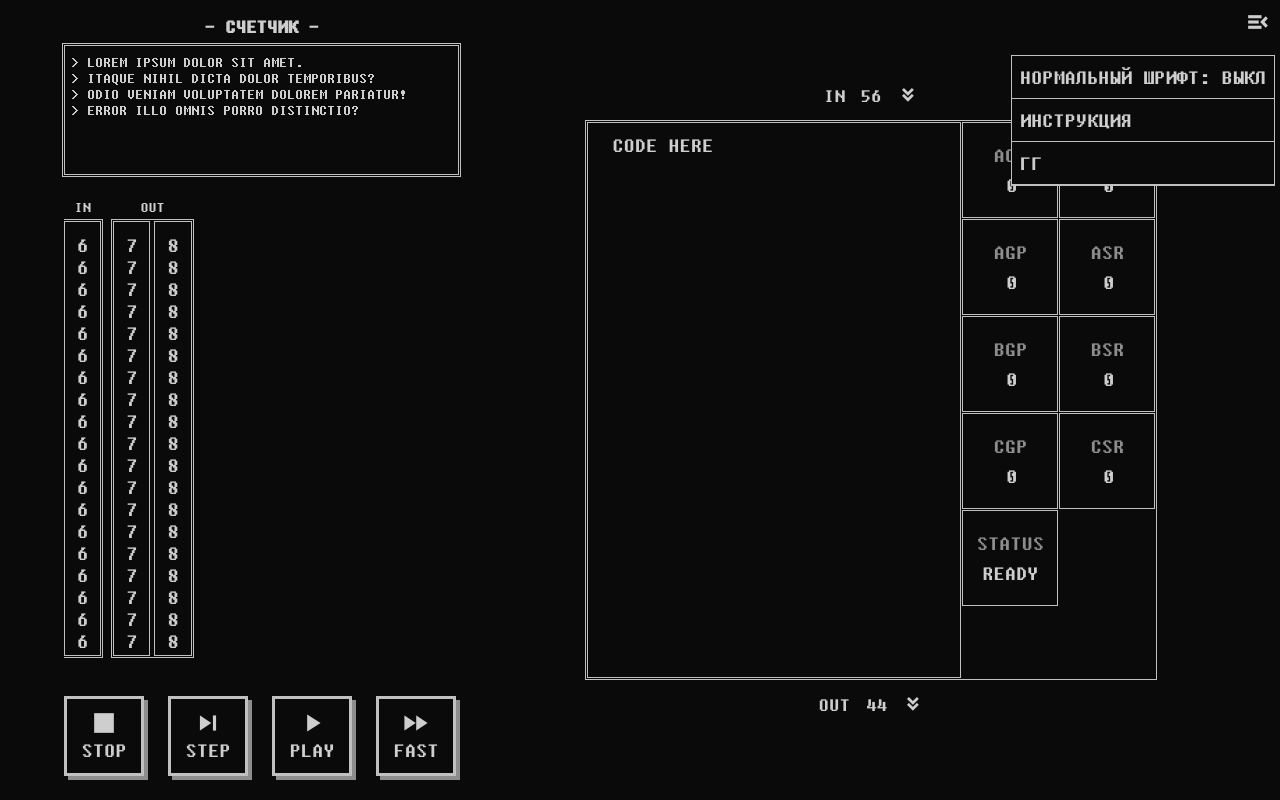
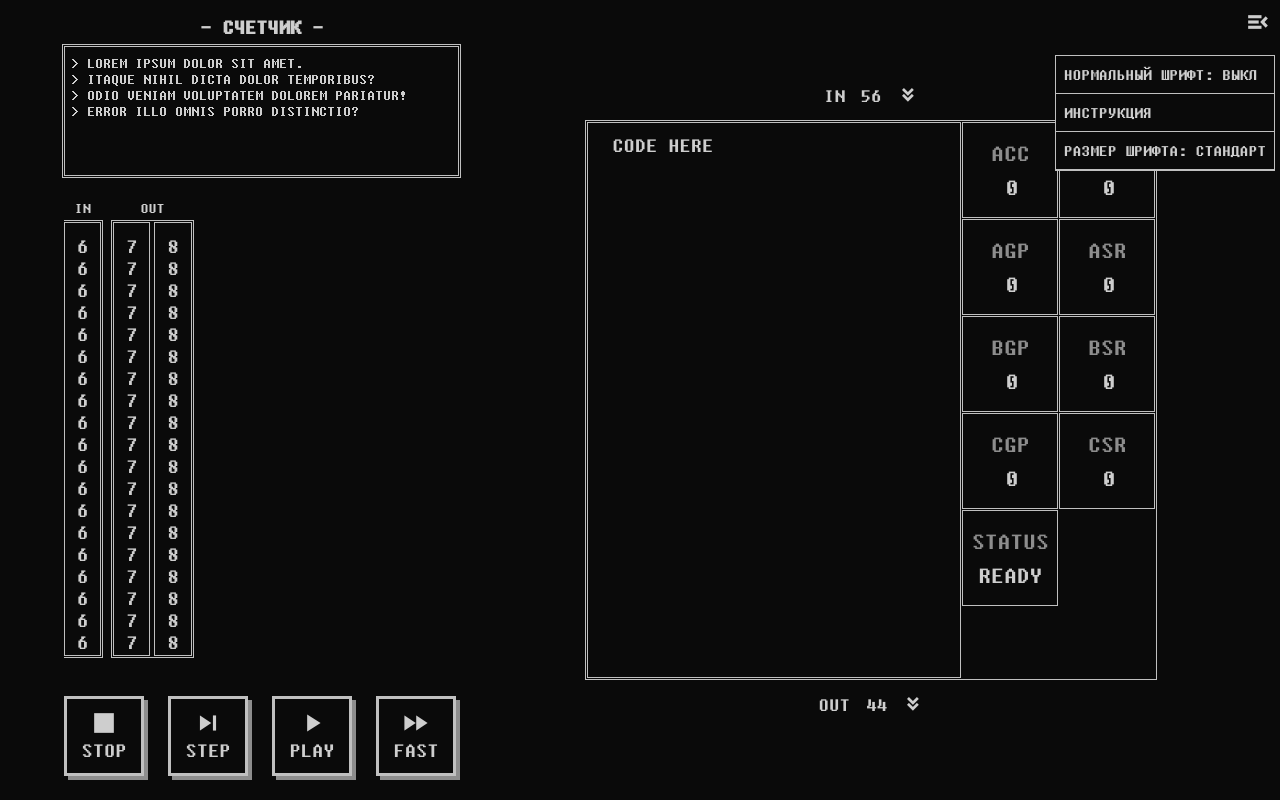
Before and after one commit to lazerpope/KIS-120, a plain HTML site: page index.html in a window 1280 px wide. Both pictures are taken after a click on the element "menu". Drawn offline with nearby package versions, Linux system fonts and the light colour scheme.

Commit message:
font size switch

```diff
--- a/index.html
+++ b/index.html
@@ -51,8 +51,8 @@
             <li>
                 Инструкция
             </li>
-            <li>
-                гг
+            <li class="font-switch">
+                Шрифт: Стандарт
             </li>
         </ul>
     </div>
@@ -238,6 +238,7 @@
     <script src="scripts/proc.js"></script>
     <script src="scripts/codeFormatter.js"></script>
     <script src="scripts/codeChecker.js"></script>
+    <script src="scripts/fontSizeSwither.js"></script>
 </body>
 
 
--- /dev/null
+++ b/scripts/fontSizeSwither.js
@@ -0,0 +1,37 @@
+let fontSwitch = document.querySelector('.menu .font-switch')
+
+let fontList = [
+    {
+        size: '0.8rem',
+        comment: 'Мало'
+    },
+    {
+        size: '1rem',
+        comment: 'стандарт'
+    },
+    {
+        size: '1.1rem',
+        comment: 'больше'
+    },
+    {
+        size: '1.2rem',
+        comment: 'много'
+    },
+    {
+        size: '1.3rem',
+        comment: 'ого'
+    },
+]
+
+let fontPointer = 0
+
+fontSwitch.addEventListener('click', nextFontSize)
+
+nextFontSize()
+
+function nextFontSize() {
+        fontPointer++
+        fontPointer = fontPointer % fontList.length
+        document.body.style.setProperty('--my-font-adaptive-size', fontList[fontPointer].size);
+        fontSwitch.innerHTML = 'размер шрифта: ' + fontList[fontPointer].comment
+}
--- a/styles/left.css
+++ b/styles/left.css
@@ -14,7 +14,7 @@
 .left h4 {
     text-align: center;
     margin-bottom: 8px;
-    font-size: 1.3rem;
+    font-size: calc( var(--my-font-adaptive-size) * 1.4);
 }
 
 .left h4::before {
@@ -72,7 +72,7 @@
     overflow: hidden;
 }
 .left .io li {
-    font-size: 1.4rem;
+    font-size: calc( var(--my-font-adaptive-size) * 1.4);
 
 }
 
@@ -97,7 +97,7 @@
     justify-content: center;
     flex-direction: column;
     gap: 4px;
-    font-size: 1.4rem;
+    font-size:calc( var(--my-font-adaptive-size) * 1.4);
     cursor: pointer;
     border: 3px solid var(--border);
     width: 80px;
--- a/styles/main.css
+++ b/styles/main.css
@@ -19,7 +19,7 @@
 }
 
 .main .in span {
-    font-size: 1.3rem;
+    font-size: calc( var(--my-font-adaptive-size) * 1.3);
 }
 
 /* -------------------------------------------- .proc */
@@ -34,7 +34,7 @@
 .main .proc .proc-code .line-counter {
     padding: 0 1rem 0 2px;
     flex-grow: 1;
-    font-size: 1.4rem;
+    font-size: calc( var(--my-font-adaptive-size) * 1.4);
     color: var(--darker-font);
     text-align: right;
     font-family: inherit;
@@ -65,7 +65,7 @@
     font-family: inherit;
     resize: none;
     border: none;
-    font-size: 1.4rem;
+    font-size: calc( var(--my-font-adaptive-size) * 1.4);
     outline: none;
     overflow: hidden;
 }
@@ -86,7 +86,7 @@
 }
 
 .main .proc .proc-status span {
-    font-size: 1.4rem;
+    font-size: calc( var(--my-font-adaptive-size) * 1.6);
 }
 
 .proc .grid-container {
@@ -121,7 +121,7 @@
 }
 
 .main .out span {
-    font-size: 1.3rem;
+    font-size: calc( var(--my-font-adaptive-size) * 1.3);
 }
 
 
--- a/styles/menu.css
+++ b/styles/menu.css
@@ -5,7 +5,7 @@
 }
 
 .menu * {
-    font-size: 1.4rem;
+    font-size: calc( var(--my-font-adaptive-size) * 1.1);
 }
 
 .menu ul {
--- a/styles/style.css
+++ b/styles/style.css
@@ -9,7 +9,9 @@
     color: var(--font);
 
     user-select: none;
-   font-size: 16px;
+   font-size: calc( var(--my-font-adaptive-size) * 1.0);
+
+
 
     --bg: #0a0a0a;
     --darker-bg: #292929;
@@ -19,6 +21,10 @@
     --font: #cecece ;
     --darker-font: #8d8d8d ;
     --border-size: 1px;
+}
+
+body{
+    --my-font-adaptive-size: 1rem;
 }
 
 .container{
```
